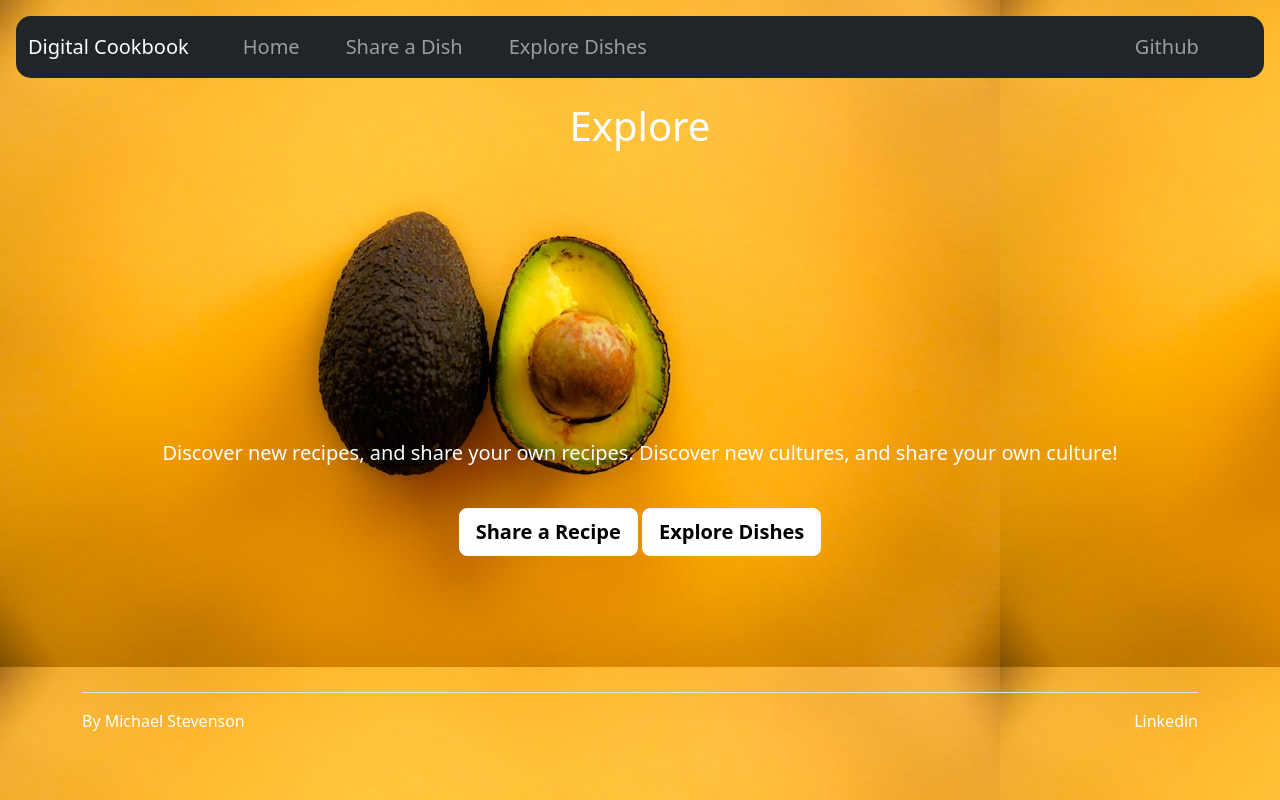
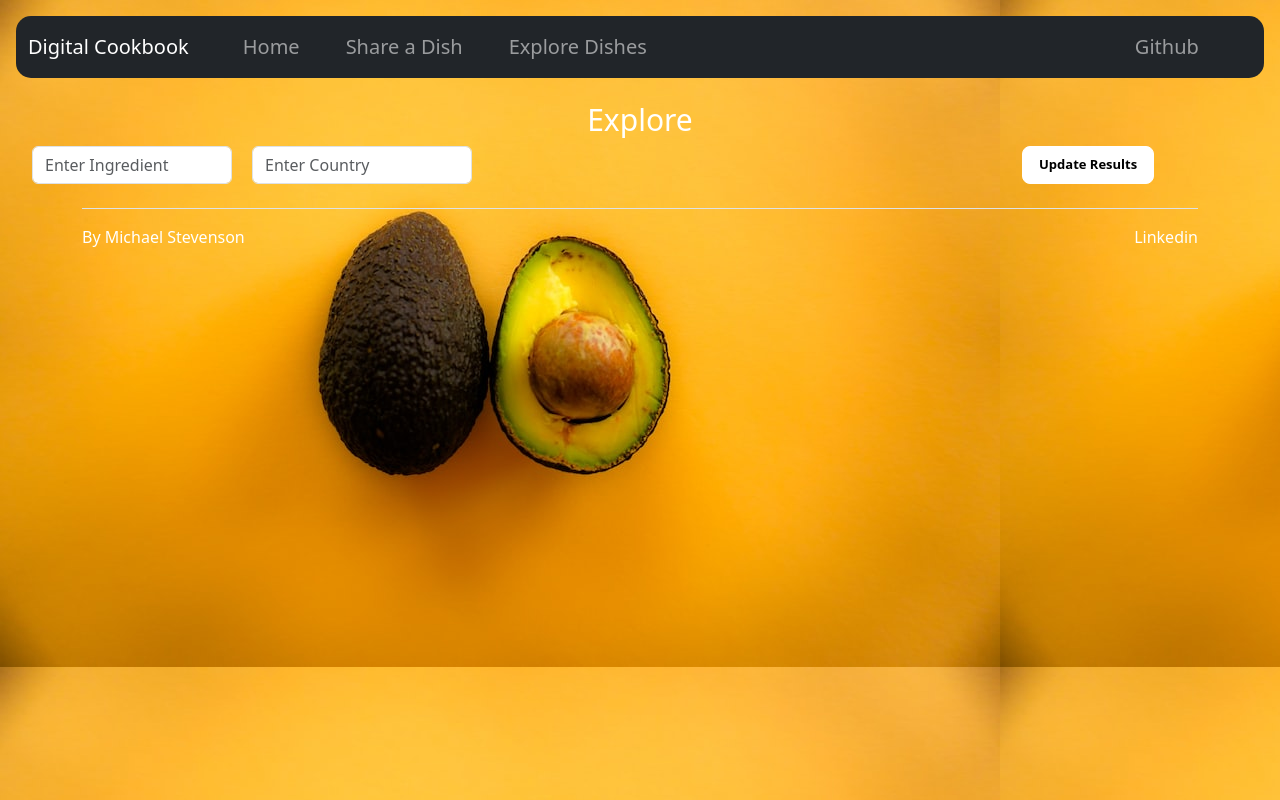
Before and after one commit to 503stevenson/chef, a Flask app: page /explore in a window 1280 px wide. Run offline with Flask 2, Linux system fonts and the light colour scheme; data that the repository does not hold is empty; parts of the project's set-up code (start-up, migrations or seed data) failed here and were passed over.

Commit message:
Explore page queries/updates.

```diff
--- a/app.py
+++ b/app.py
@@ -1,7 +1,7 @@
 import boto3
 import os
 from flask import Flask, redirect, render_template, jsonify, request
-from database import load_all_dishes, add_dish
+from database import load_all_dishes, add_dish, load_dishes_by_country, load_dishes_by_ingredient, load_dishes_by_country_and_ingredient
 from werkzeug.utils import secure_filename
 
 #variables
@@ -92,6 +92,21 @@ def explore():
     dishes = load_all_dishes()
     return render_template('explore.html', dishes=dishes)
 
+@app.route("/dishes", methods=['POST'])
+def showDishes():
+    parameters = request.form.to_dict()
+
+    if parameters['country'] != "" and parameters['ingredient'] != "":
+        dishes = load_dishes_by_country_and_ingredient(parameters['country'], parameters['ingredient'])
+        return jsonify(dishes)
+
+    elif parameters['country'] != "":
+        dishes = load_dishes_by_country(parameters['country'])
+        return jsonify(dishes)
+    elif parameters['ingredient'] != "":
+        dishes = load_dishes_by_ingredient(parameters['ingredient'])
+        return jsonify(dishes)
+
 #json page to view dishes
 @app.route("/api/dishes")
 def list_dishes():
--- a/database.py
+++ b/database.py
@@ -64,6 +64,22 @@ def load_dishes_by_ingredient(ingredient):
             records.append(record)
     return records
 
+def load_dishes_by_country_and_ingredient(country, ingredient):
+    query = 'select * from dishes where ingredients like \'%' + ingredient + '%\'' + 'and country like \'%' + country + '%\''
+    with engine.connect() as conn:
+        result = conn.execute(text(query))
+
+        records = []
+        mapping = {0: 'id', 1: 'dishName', 2: 'cookTime', 3: 'country', 4: 'ingredients', 5: 'directions', 6: 'image'}
+        for row in result.all():
+            i = 0
+            record = {}
+            for item in row:
+                record[mapping[i]] = item
+                i+= 1
+            records.append(record)
+    return records
+
 def add_dish(dish):
     with engine.connect() as conn:
         dishName=dish['name']
@@ -76,3 +92,5 @@ def add_dish(dish):
         query = text("INSERT INTO dishes(dishName, cookTime, country, ingredients, directions, image) VALUES(" + values + ")")
 
         conn.execute(query)
+
+load_dishes_by_country_and_ingredient('Canada', 'love')
--- a/templates/create.html
+++ b/templates/create.html
@@ -9,6 +9,7 @@
     <link href="https://cdn.jsdelivr.net/npm/bootstrap@5.3.0-alpha1/dist/css/bootstrap.min.css" rel="stylesheet" integrity="sha384-GLhlTQ8iRABdZLl6O3oVMWSktQOp6b7In1Zl3/Jr59b6EGGoI1aFkw7cmDA6j6gD" crossorigin="anonymous">
     <style>
       .cover-container{
+        min-height: 100vh;
         background-image: url('/static/avacado.jpg');
         background-attachment: fixed;
       }
--- a/templates/explore.html
+++ b/templates/explore.html
@@ -6,9 +6,10 @@
     <title>Explore</title>
     <link href="https://cdn.jsdelivr.net/npm/bootstrap@5.3.0-alpha1/dist/css/bootstrap.min.css" rel="stylesheet" integrity="sha384-GLhlTQ8iRABdZLl6O3oVMWSktQOp6b7In1Zl3/Jr59b6EGGoI1aFkw7cmDA6j6gD" crossorigin="anonymous">
     <style>  .cover-container{
-        background-image: url('/static/avacado.jpg');
-        background-attachment: fixed;
-      }
+      min-height: 100vh;
+      background-image: url('/static/avacado.jpg');
+      background-attachment: fixed;
+    }
     </style>
   </head>
   <body class="d-flex h-100 text-center text-bg-dark">
@@ -16,18 +17,17 @@
         {%include 'nav.html'%}
         <br>
     <main class="px-3">
-        <h1 style = 'font-size: 40px';>Explore</h1>
-        <br>
-        <p class="lead">
-        <br><br><br><br><br><br><br><br>
-        <p class="lead">Discover new recipes, and share your own recipes. Discover new cultures, and share your own culture!</p>
-        <br>
-        <a href="create" class="btn btn-lg btn-light fw-bold border-white bg-white">Share a Recipe</a>
-        <a href="#" class="btn btn-lg btn-light fw-bold border-white bg-white">Explore Dishes</a>
-        <br><br><br><br><br>
-        </p>
+        <h1 style = 'font-size: 30px';>Explore</h1>
+        <form action="/dishes" method="POST" style="display:flex">
+          <div style="width:220px; padding-right: 20px">
+              <input type="text" class="form-control" id="name" placeholder="Enter Ingredient" name="ingredient" value="">
+          </div>
+          <div style="width:220px">
+              <input type="text" class="form-control" id="name" placeholder="Enter Country" name="country" value="">
+          </div>
+          <button class="btn btn-lg btn-light fw-bold border-white bg-white" style="font-size:13px; margin-left:550px">Update Results</button>
+        </form>
     </main>
-
         {%include 'footer.html'%}
     </div>
   </body>
--- a/templates/footer.html
+++ b/templates/footer.html
@@ -1,4 +1,4 @@
-<div class="container" style='color:white'>
+<div class="container" style='bottom:0'>
     <footer class="d-flex flex-wrap justify-content-between align-items-center py-3 my-4 border-top">
       <div class="col-md-4 d-flex align-items-center">
         <span class="mb-3 mb-md-0" style='color:white'>By Michael Stevenson</span>
--- a/templates/formTwo.html
+++ b/templates/formTwo.html
@@ -9,6 +9,7 @@
     <link href="https://cdn.jsdelivr.net/npm/bootstrap@5.3.0-alpha1/dist/css/bootstrap.min.css" rel="stylesheet" integrity="sha384-GLhlTQ8iRABdZLl6O3oVMWSktQOp6b7In1Zl3/Jr59b6EGGoI1aFkw7cmDA6j6gD" crossorigin="anonymous">
     <style>
       .cover-container{
+        min-height: 100vh;
         background-image: url('/static/avacado.jpg');
         background-attachment: fixed;
       }
--- a/templates/home.html
+++ b/templates/home.html
@@ -7,6 +7,7 @@
     <link href="https://cdn.jsdelivr.net/npm/bootstrap@5.3.0-alpha1/dist/css/bootstrap.min.css" rel="stylesheet" integrity="sha384-GLhlTQ8iRABdZLl6O3oVMWSktQOp6b7In1Zl3/Jr59b6EGGoI1aFkw7cmDA6j6gD" crossorigin="anonymous">
     <style>
       .cover-container{
+        min-height: 100vh;
         background-image: url('/static/avacado.jpg');
         background-attachment: fixed;
       }
```
